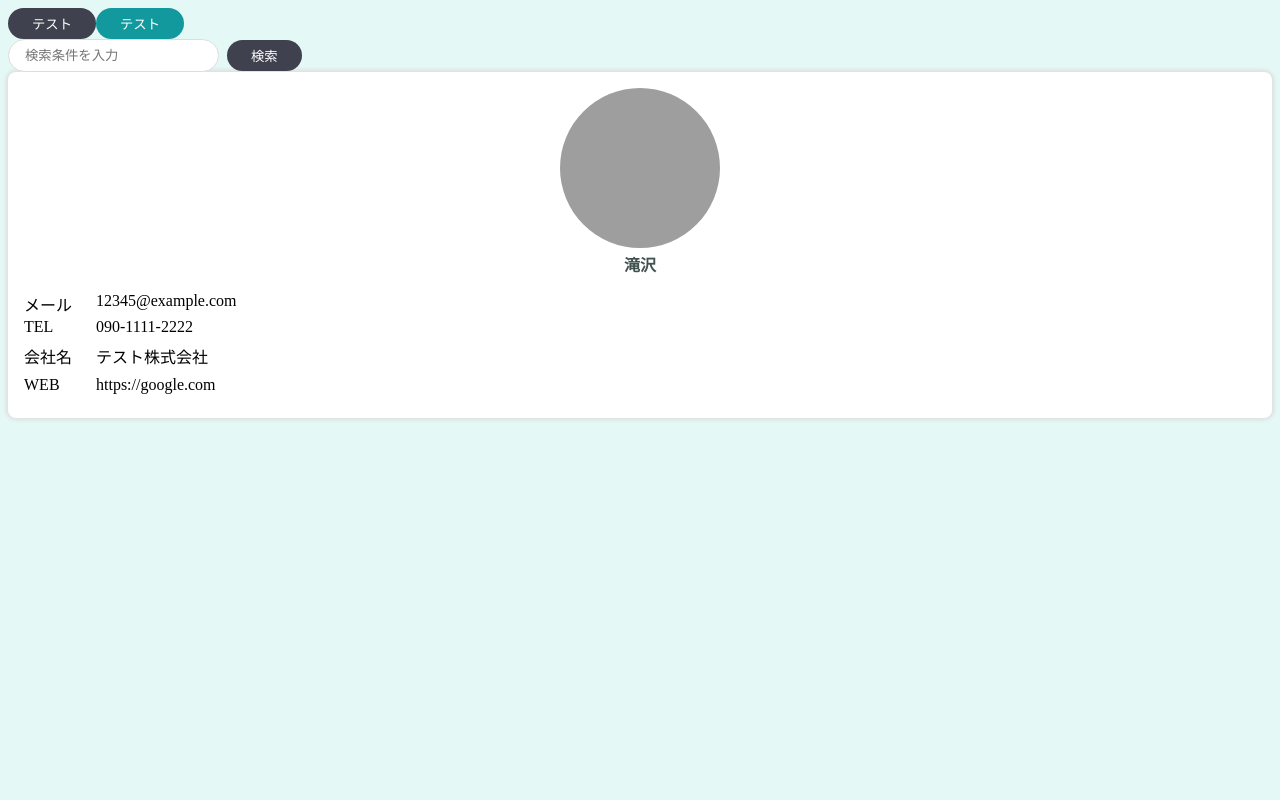
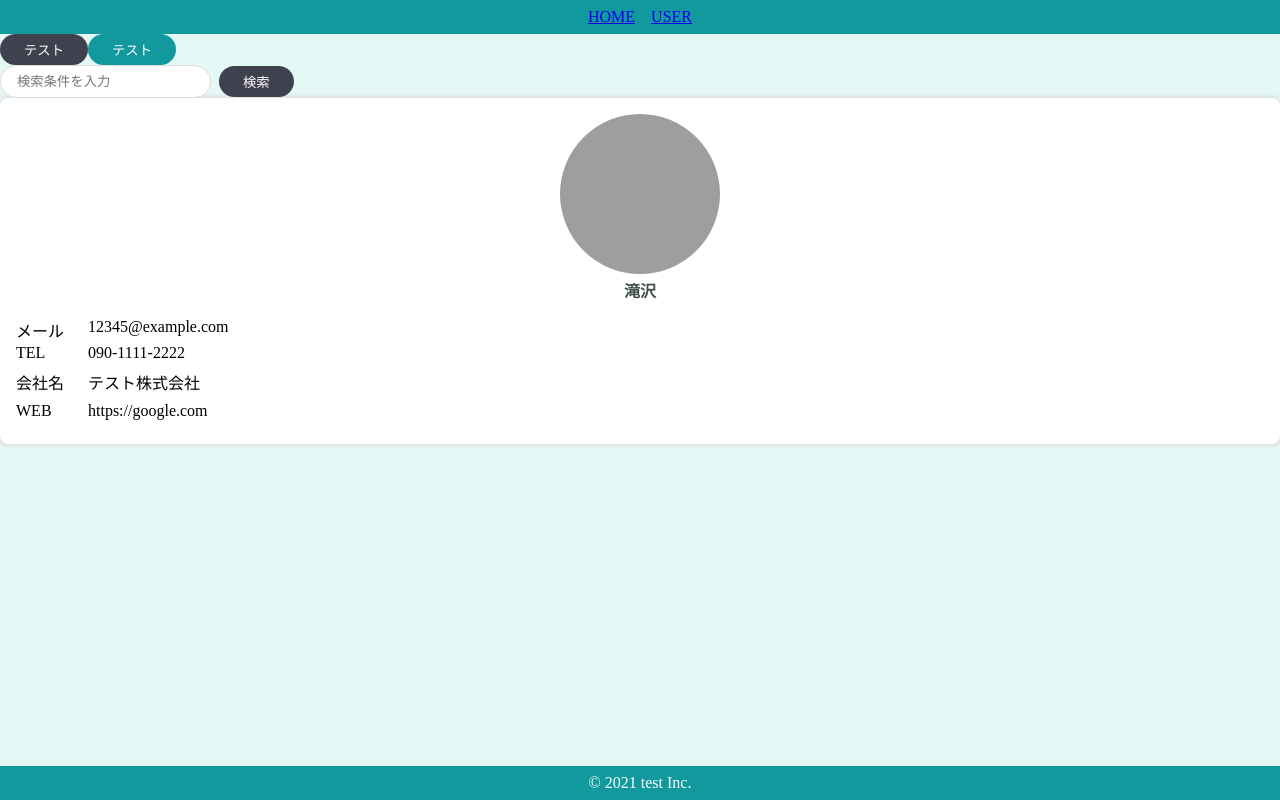
Before and after one commit to takizawazaku/codesandbox-react-stepup-atomicDesign, a React (Create React App) app: page / in a window 1280 px wide. Built offline with nearby package versions, Linux system fonts and the light colour scheme; grey boxes are pictures that could not be loaded.

Commit message:
Templateの作成

```diff
--- a/src/App.js
+++ b/src/App.js
@@ -1,7 +1,10 @@
+import { BrowserRouter } from "react-router-dom";
 import { PrimaryButton } from "./components/atoms/button/PrimaryButton";
 import { SecondaryButton } from "./components/atoms/button/SecondaryButton";
 import { SearchInput } from "./components/molecules/SearchInput";
 import { UserCard } from "./components/organisms/user/UserCard";
+import { DefaultLayout } from "./components/template/DefaultLayout";
+import { HeaderOnly } from "./components/template/HeaderOnly";
 import "./styles.css";
 
 const user = {
@@ -17,12 +20,14 @@
 
 export default function App() {
   return (
-    <div className="App">
-      <PrimaryButton>テスト</PrimaryButton>
-      <SecondaryButton>テスト</SecondaryButton>
-      <br />
-      <SearchInput />
-      <UserCard user={user} />
-    </div>
+    <BrowserRouter>
+      <DefaultLayout className="App">
+        <PrimaryButton>テスト</PrimaryButton>
+        <SecondaryButton>テスト</SecondaryButton>
+        <br />
+        <SearchInput />
+        <UserCard user={user} />
+      </DefaultLayout>
+    </BrowserRouter>
   );
 }
--- /dev/null
+++ b/src/components/atoms/layout/Footer.jsx
@@ -0,0 +1,15 @@
+import styled from "styled-components";
+
+export const Footer = () => {
+  return <SFooter>&copy; 2021 test Inc.</SFooter>;
+};
+
+const SFooter = styled.footer`
+  background-color: #11999e;
+  color: #fff;
+  text-align: center;
+  padding: 8px 0;
+  position: fixed;
+  bottom: 0;
+  width: 100%;
+`;
--- /dev/null
+++ b/src/components/atoms/layout/Header.jsx
@@ -0,0 +1,22 @@
+import { Link } from "react-router-dom";
+import styled from "styled-components";
+
+export const Header = () => {
+  return (
+    <SHeader>
+      <SLink to="/">HOME</SLink>
+      <SLink to="/user">USER</SLink>
+    </SHeader>
+  );
+};
+
+const SHeader = styled.header`
+  background-color: #11999e;
+  color: #fff;
+  text-align: center;
+  padding: 8px 0;
+`;
+
+const SLink = styled(Link)`
+  margin: 0 8px;
+`;
--- /dev/null
+++ b/src/components/template/DefaultLayout.jsx
@@ -0,0 +1,13 @@
+import { Footer } from "../atoms/layout/Footer";
+import { Header } from "../atoms/layout/Header";
+
+export const DefaultLayout = (props) => {
+  const { children } = props;
+  return (
+    <>
+      <Header style={{ height: "50px", backgroundColor: "red" }} />
+      {children}
+      <Footer />
+    </>
+  );
+};
--- /dev/null
+++ b/src/components/template/HeaderOnly.jsx
@@ -0,0 +1,11 @@
+import { Header } from "../atoms/layout/Header";
+
+export const HeaderOnly = (props) => {
+  const { children } = props;
+  return (
+    <>
+      <Header style={{ height: "50px", backgroundColor: "red" }} />
+      {children}
+    </>
+  );
+};
--- a/src/styles.css
+++ b/src/styles.css
@@ -1,3 +1,5 @@
 body {
   background-color: #e4f9f5;
+  margin: 0;
+  min-height: 100vh;
 }
```
